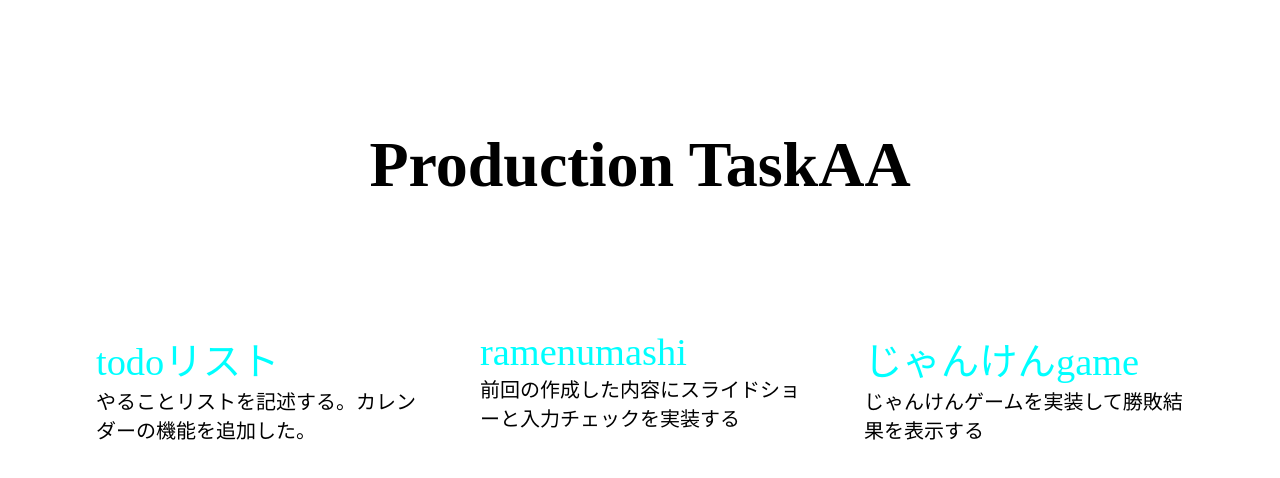
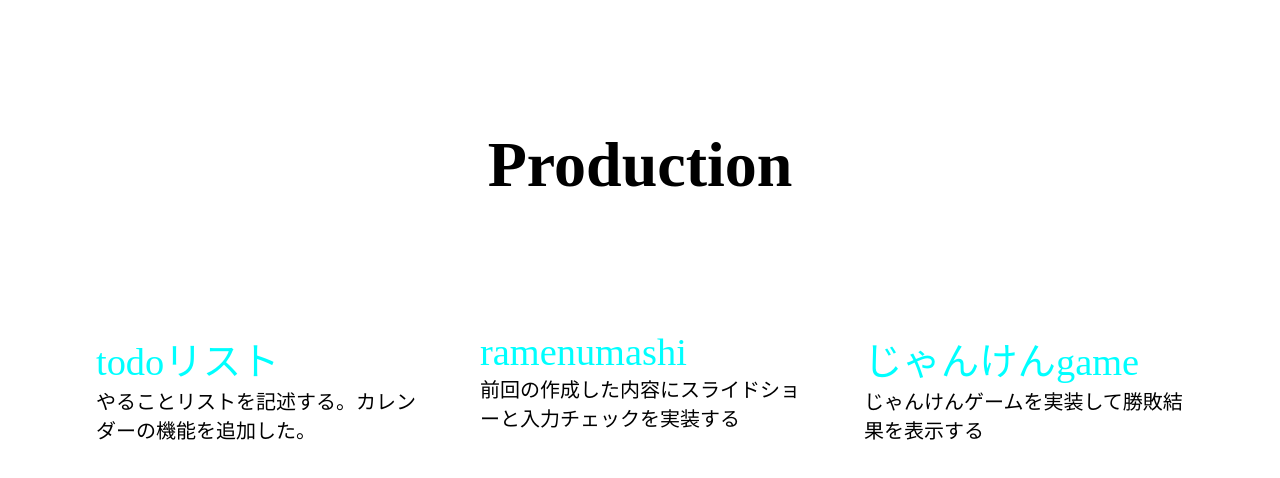
Before and after one commit to webpg11month/webPGcreate, a plain HTML site: page ProductionTask/index.html in a window 1280 px wide. Drawn offline with Linux system fonts and the light colour scheme; some packages are replaced by stand-ins of ours.

Commit message:
return edit_mash

```diff
--- a/ProductionTask/index.html
+++ b/ProductionTask/index.html
@@ -8,7 +8,7 @@
 </head>
 <body>
   <header class="head">
-    <h1 id="head1">Production TaskAA</h1>
+    <h1 id="head1">Production</h1>
   </header>
   <main>
     <div class="wrapper-main">
```
